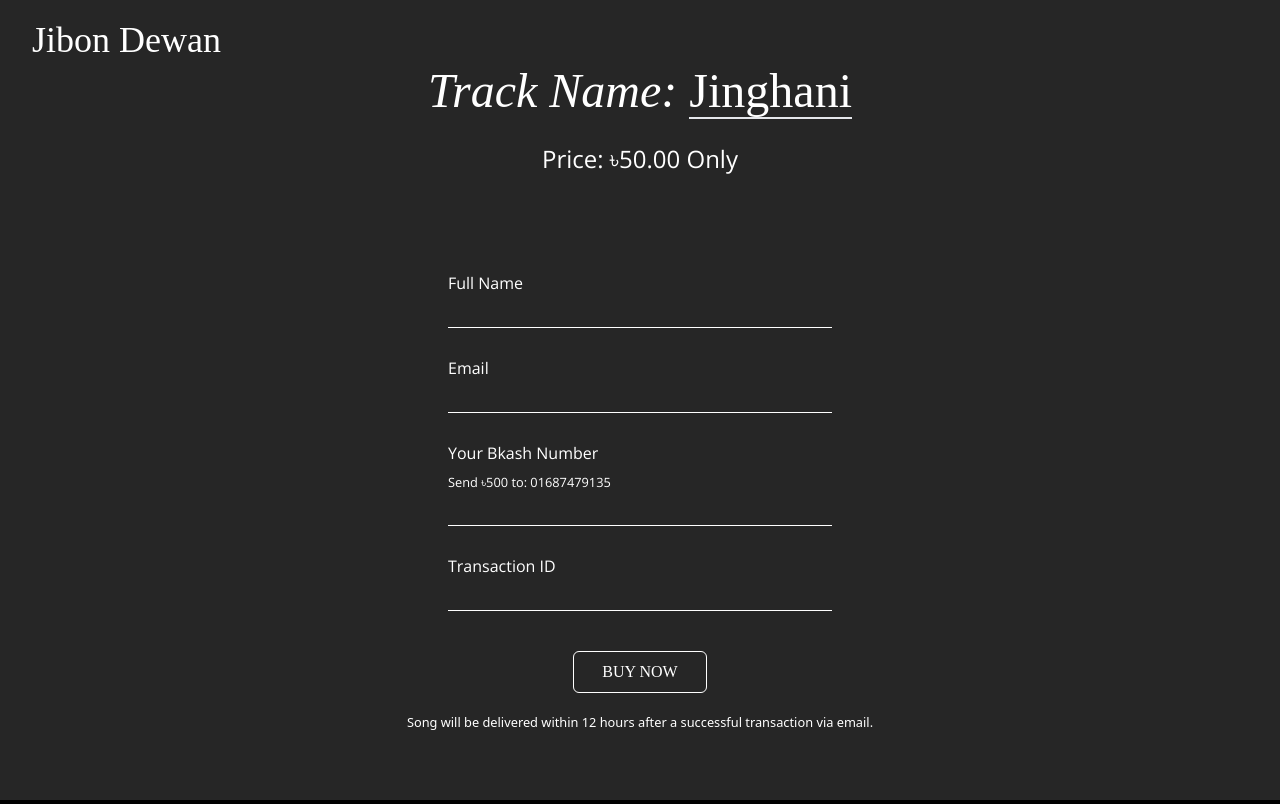
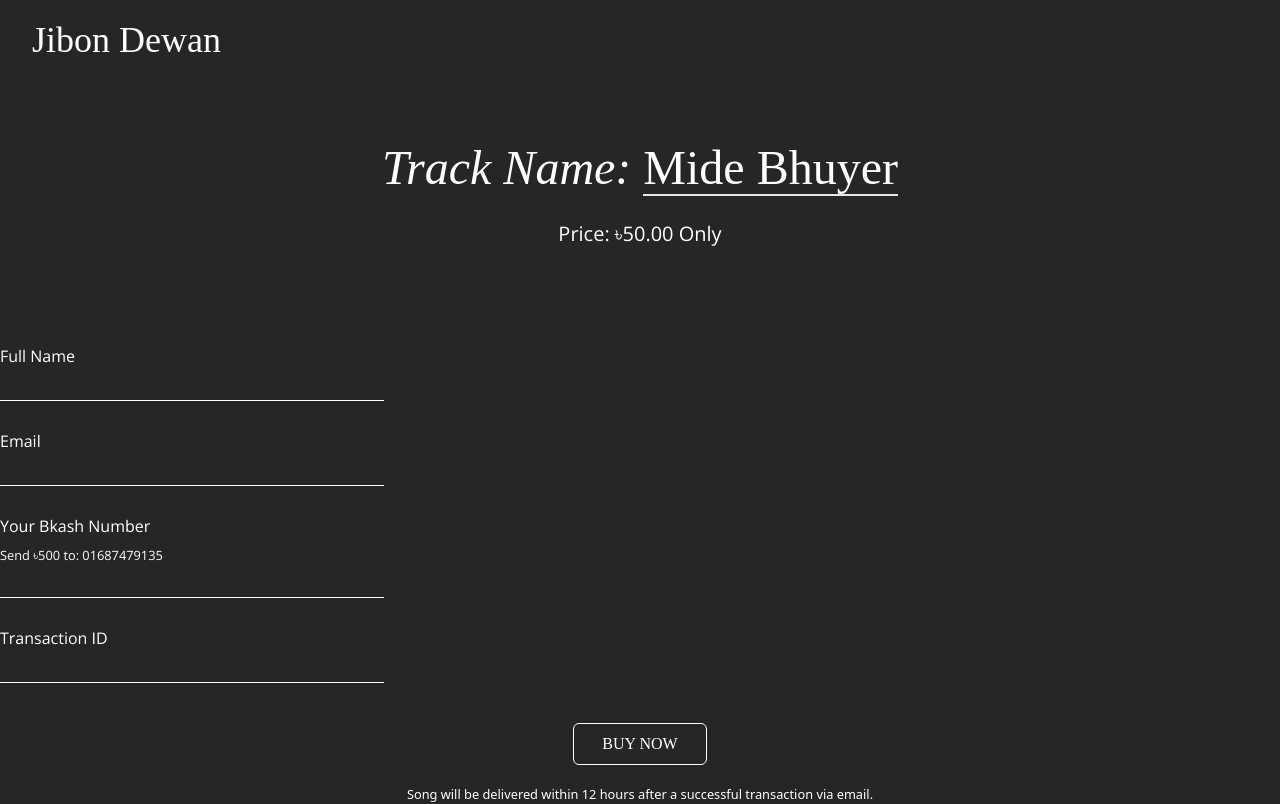
Before and after one commit to Alapottra-troj1n/jibon-dewan, a Next.js app: page /buynow in a window 1280 px wide. Shown: the top 804 px of the page. Built offline with nearby package versions, Linux system fonts and the light colour scheme; a web font is replaced by a local one.

Commit message:
optimized form

```diff
--- a/pages/buynow.jsx
+++ b/pages/buynow.jsx
@@ -23,11 +23,11 @@ const BuyNow = () => {
 
 
     return (
-        <div className="bg-neutral-800 h-[100vh] flex justify-center flex-col items-center py-36 text-white " >
-            <h2 className="font-display text-4xl lg:text-5xl font-light italic " > Track Name: <span className="not-italic font-normal border-b-2" >Jinghani</span> </h2>
+        <div className="bg-neutral-800 flex justify-center flex-col items-center py-36 text-white " >
+            <h2 className="font-display text-2xl lg:text-5xl font-light italic " > Track Name: <span className="not-italic font-normal border-b-2" >Mide Bhuyer</span> </h2>
 
-            <h2 className="font-type text-2xl mt-7">Price: ৳50.00 Only</h2>
-            <div >
+            <h2 className="font-type text-xl mt-7">Price: ৳50.00 Only</h2>
+            <div className='w-full' >
                 <form onSubmit={handleSubmit} className='font-type mt-24 flex flex-col gap-7 w-full lg:w-auto px-10 lg:px-0' >
 
                     <div className='flex flex-col items-start xl:justify-between' >
```
